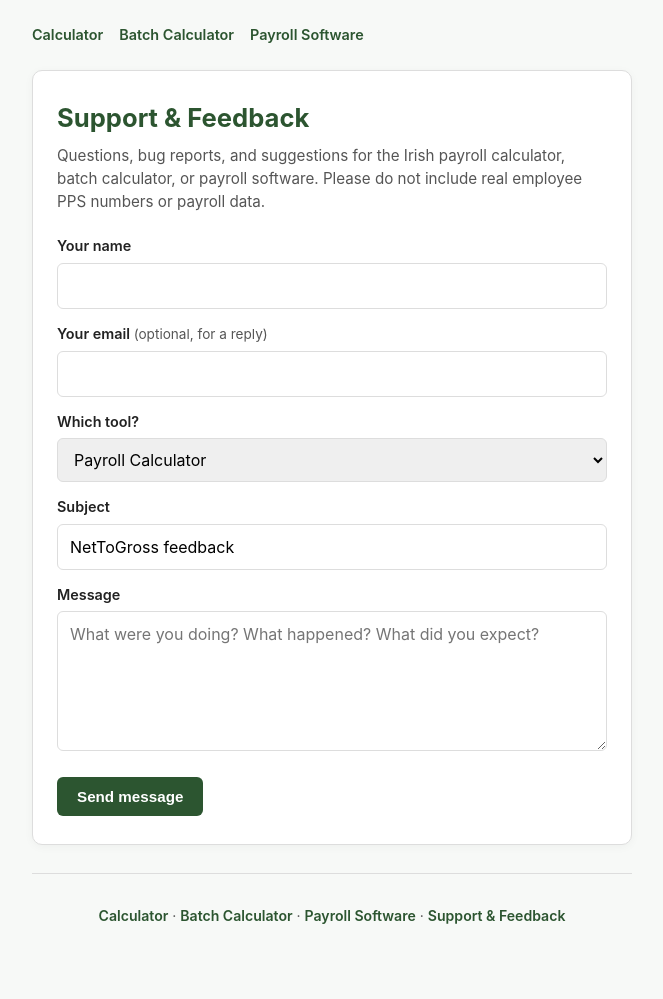
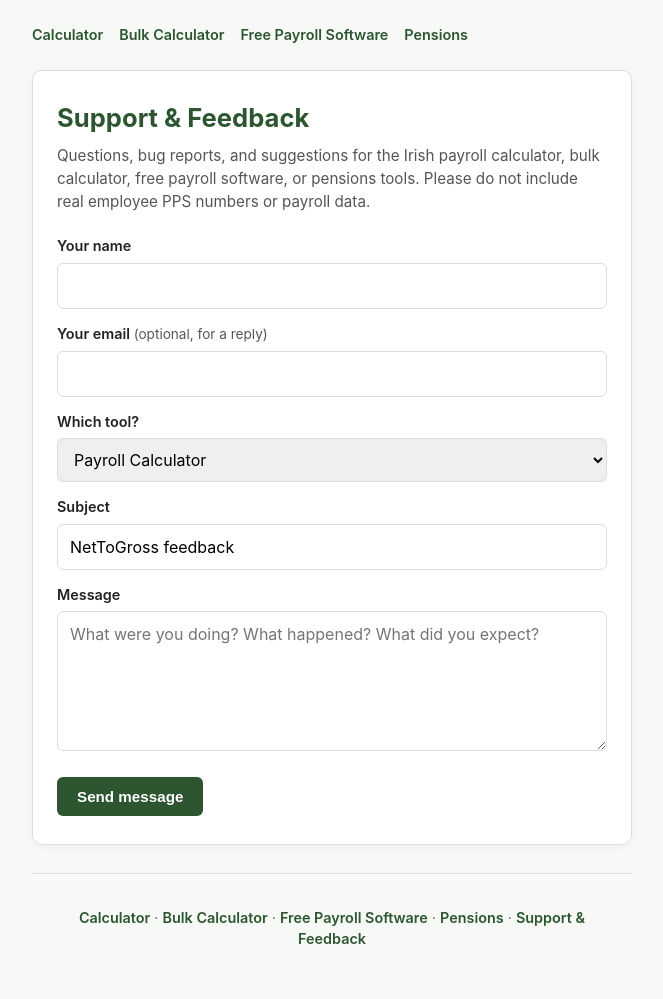
Before and after one commit to EdAthlet/NetToGros_Qoder, a website: page contact.html in a window 1280 px wide. Shown: the whole page, without its empty margins (308-971 px from the left). Drawn offline with Linux system fonts and the light colour scheme.

Commit message:
standardize the footer links.
standardize the footer links.

```diff
--- a/Pensions/pensions.css
+++ b/Pensions/pensions.css
@@ -403,3 +403,23 @@ body {
   font-weight: 600;
   white-space: nowrap;
 }
+
+.site-footer {
+  max-width: 1200px;
+  margin: 28px auto 0;
+  padding: 18px 20px 32px;
+  text-align: center;
+  font-size: 0.9rem;
+  color: #666;
+  border-top: 1px solid #e0e0e0;
+}
+
+.site-footer a {
+  color: #2c5530;
+  font-weight: 600;
+  text-decoration: none;
+}
+
+.site-footer a:hover {
+  text-decoration: underline;
+}
--- a/contact.html
+++ b/contact.html
@@ -108,32 +108,36 @@
         .status--error { color: var(--error); }
         .status--info { color: var(--muted); }
         .site-footer {
-            margin-top: 28px;
-            padding-top: 16px;
-            border-top: 1px solid var(--border);
+            max-width: 1200px;
+            margin: 28px auto 0;
+            padding: 18px 20px 32px;
             text-align: center;
-            font-size: 0.88rem;
-            color: var(--muted);
+            font-size: 0.9rem;
+            color: #666;
+            border-top: 1px solid #e0e0e0;
         }
         .site-footer a {
-            color: var(--brand);
+            color: #2c5530;
             font-weight: 600;
             text-decoration: none;
         }
-        .site-footer a:hover { text-decoration: underline; }
+        .site-footer a:hover {
+            text-decoration: underline;
+        }
     </style>
 </head>
 <body>
     <div class="wrap">
         <nav class="nav" aria-label="Site sections">
             <a href="/">Calculator</a>
-            <a href="/batch/">Batch Calculator</a>
-            <a href="/payroll/">Payroll Software</a>
+            <a href="/batch/">Bulk Calculator</a>
+            <a href="/payroll/">Free Payroll Software</a>
+            <a href="/Pensions/">Pensions</a>
         </nav>
 
         <div class="card">
             <h1>Support &amp; Feedback</h1>
-            <p class="intro">Questions, bug reports, and suggestions for the Irish payroll calculator, batch calculator, or payroll software. Please do not include real employee PPS numbers or payroll data.</p>
+            <p class="intro">Questions, bug reports, and suggestions for the Irish payroll calculator, bulk calculator, free payroll software, or pensions tools. Please do not include real employee PPS numbers or payroll data.</p>
 
             <form id="contact-form" name="contact" method="POST" data-netlify="true" netlify netlify-honeypot="bot-field" action="/contact-success.html">
                 <input type="hidden" name="form-name" value="contact" />
@@ -155,7 +159,8 @@
                         <select id="contact-source" name="tool">
                             <option value="Payroll Calculator">Payroll Calculator</option>
                             <option value="Bulk Calculator">Bulk Calculator</option>
-                            <option value="Payroll Software">Payroll Software</option>
+                            <option value="Free Payroll Software">Free Payroll Software</option>
+                            <option value="Pensions">Pensions</option>
                             <option value="Other">Other</option>
                         </select>
                     </div>
@@ -178,8 +183,9 @@
         <footer class="site-footer">
             <p>
                 <a href="/">Calculator</a> &middot;
-                <a href="/batch/">Batch Calculator</a> &middot;
-                <a href="/payroll/">Payroll Software</a> &middot;
+                <a href="/batch/">Bulk Calculator</a> &middot;
+                <a href="/payroll/">Free Payroll Software</a> &middot;
+                <a href="/Pensions/">Pensions</a> &middot;
                 <a href="/contact.html">Support &amp; Feedback</a>
             </p>
         </footer>
@@ -195,7 +201,8 @@
                 calculator: 'Payroll Calculator',
                 calc: 'Payroll Calculator',
                 batch: 'Bulk Calculator',
-                payroll: 'Payroll Software'
+                payroll: 'Free Payroll Software',
+                pensions: 'Pensions'
             };
             if (from && map[from]) {
                 if (sourceField) sourceField.value = map[from];
@@ -205,7 +212,10 @@
                     var ref = new URL(document.referrer);
                     if (ref.pathname.indexOf('/payroll') === 0) {
                         if (sourceField) sourceField.value = 'payroll';
-                        if (toolSelect) toolSelect.value = 'Payroll Software';
+                        if (toolSelect) toolSelect.value = 'Free Payroll Software';
+                    } else if (ref.pathname.toLowerCase().indexOf('/pensions') === 0) {
+                        if (sourceField) sourceField.value = 'pensions';
+                        if (toolSelect) toolSelect.value = 'Pensions';
                     } else if (ref.pathname.indexOf('/batch') === 0) {
                         if (sourceField) sourceField.value = 'batch';
                         if (toolSelect) toolSelect.value = 'Bulk Calculator';
--- a/payroll/payroll-help.js
+++ b/payroll/payroll-help.js
@@ -131,7 +131,7 @@ var PayrollHelp = (function() {
         html += '<form id="help-contact-form" class="help-contact-form" name="contact" method="POST" data-netlify="true" netlify netlify-honeypot="bot-field" action="/contact-success.html">';
         html += '<input type="hidden" name="form-name" value="contact" />';
         html += '<input type="hidden" name="source-page" value="payroll" />';
-        html += '<input type="hidden" name="tool" value="Payroll Application" />';
+        html += '<input type="hidden" name="tool" value="Free Payroll Software" />';
         html += '<p class="help-contact-honeypot" aria-hidden="true">';
         html += '<label>Don\'t fill this out: <input name="bot-field" tabindex="-1" autocomplete="off" /></label>';
         html += '</p>';
--- a/payroll/sw.js
+++ b/payroll/sw.js
@@ -1,4 +1,4 @@
-const CACHE_NAME = 'irish-payroll-app-v2.2.8';
+const CACHE_NAME = 'irish-payroll-app-v2.2.9';
 const urlsToCache = [
   '/payroll/',
   '/payroll/index.html',
--- a/tools/fake-revenue/styles.css
+++ b/tools/fake-revenue/styles.css
@@ -354,14 +354,22 @@ th {
   font-weight: 700;
 }
 
-.page-footer {
+.site-footer {
+  max-width: 1200px;
+  margin: 28px auto 0;
+  padding: 18px 20px 32px;
   text-align: center;
-  padding: 12px 16px 28px;
-  color: var(--muted);
   font-size: 0.9rem;
+  color: #666;
+  border-top: 1px solid #e0e0e0;
 }
 
-.page-footer a {
-  color: var(--accent-dark);
+.site-footer a {
+  color: #2c5530;
   font-weight: 600;
+  text-decoration: none;
 }
+
+.site-footer a:hover {
+  text-decoration: underline;
+}
```
Also changed, not shown: Pensions/index.html (+12 -2 lines), batch/index.html (+8 -6 lines), contact-success.html (+3 -2 lines), index.html (+4 -3 lines), payroll/index.html (+7 -1 lines), payroll/payroll-base.css (+23 -1 lines), tools/fake-revenue/index.html (+8 -4 lines).
